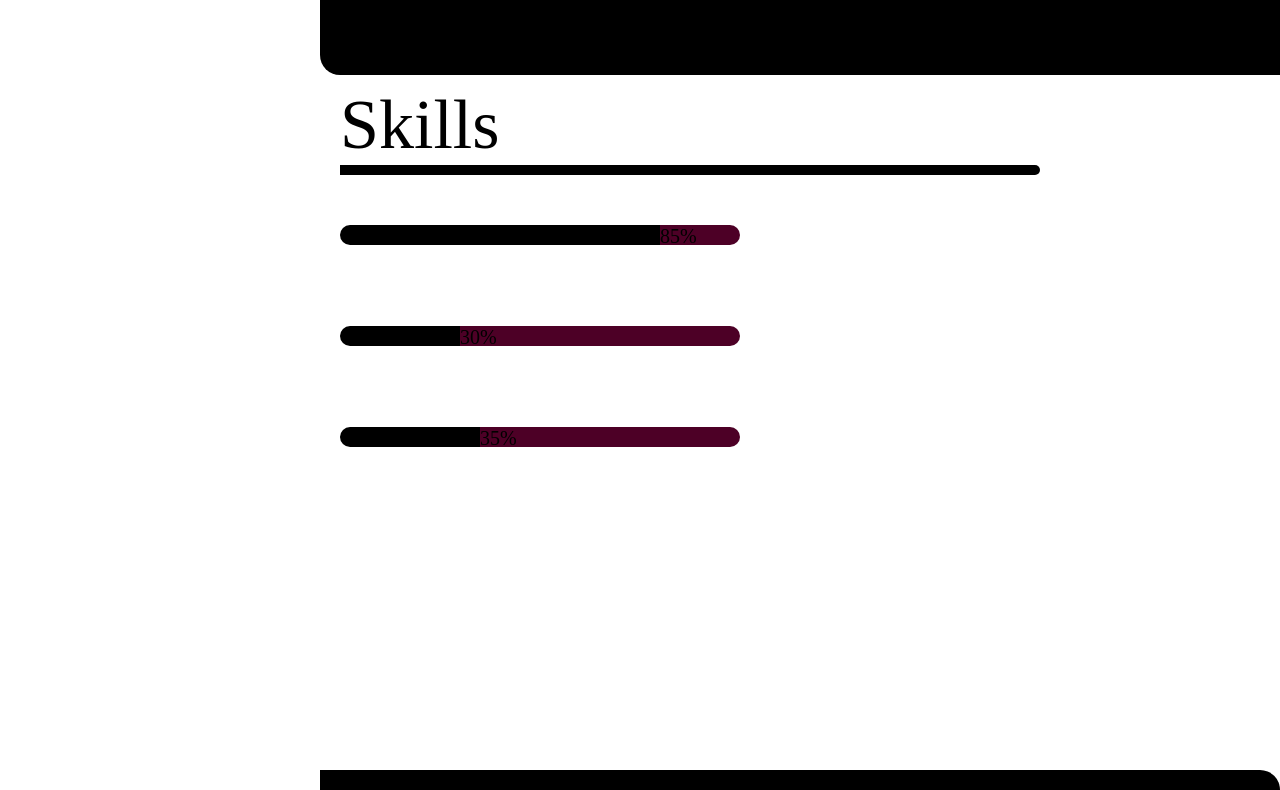
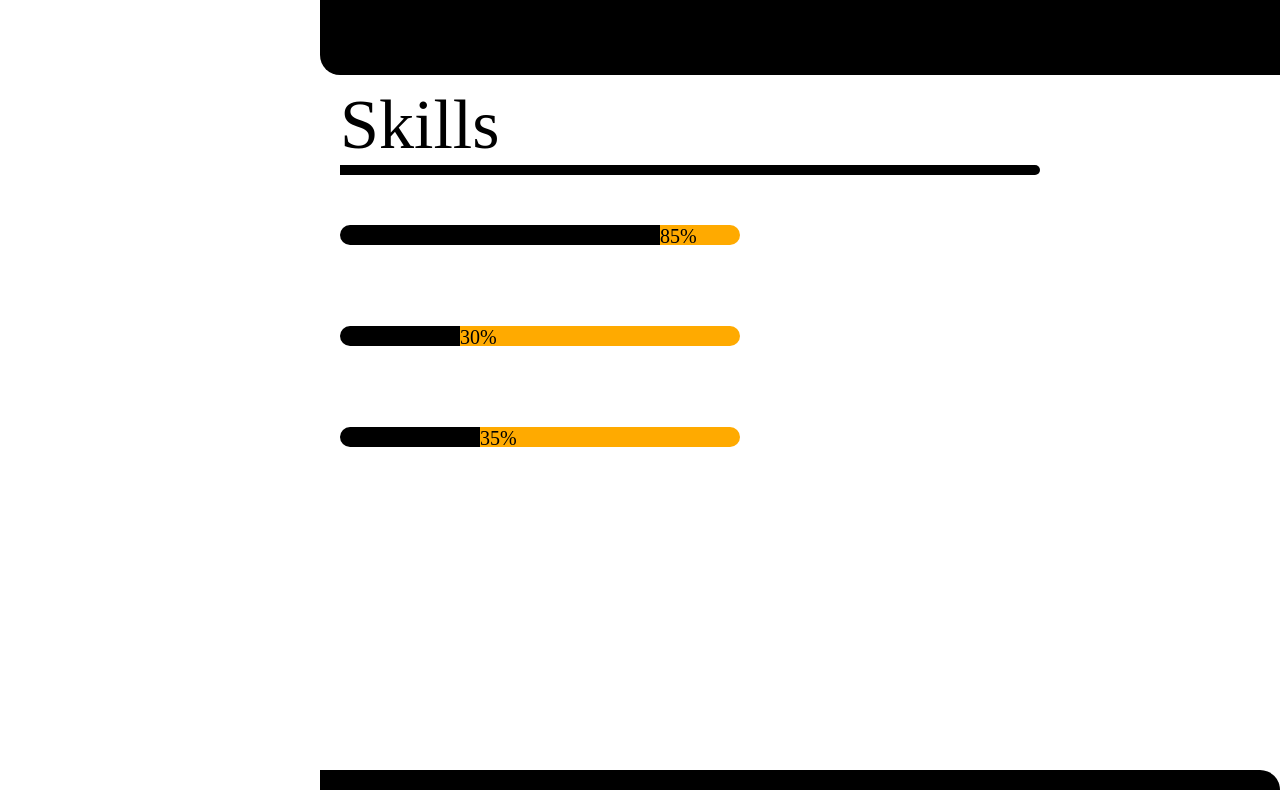
Before and after one commit to SanKumar966/sanatkumar, a plain HTML site: page index.html in a window 1280 px wide. Shown: the part 2010-2800 px from the top of the page. Drawn offline with Linux system fonts and the light colour scheme.

Commit message:
Update styles.css

```diff
--- a/styles.css
+++ b/styles.css
@@ -10,7 +10,7 @@
     src: url(Font.ttf);
 }
 :root{
-    --aqua:  rgb(77,0,38);
+    --aqua:  rgb(255,170,0);
 }
 
 *{
```
